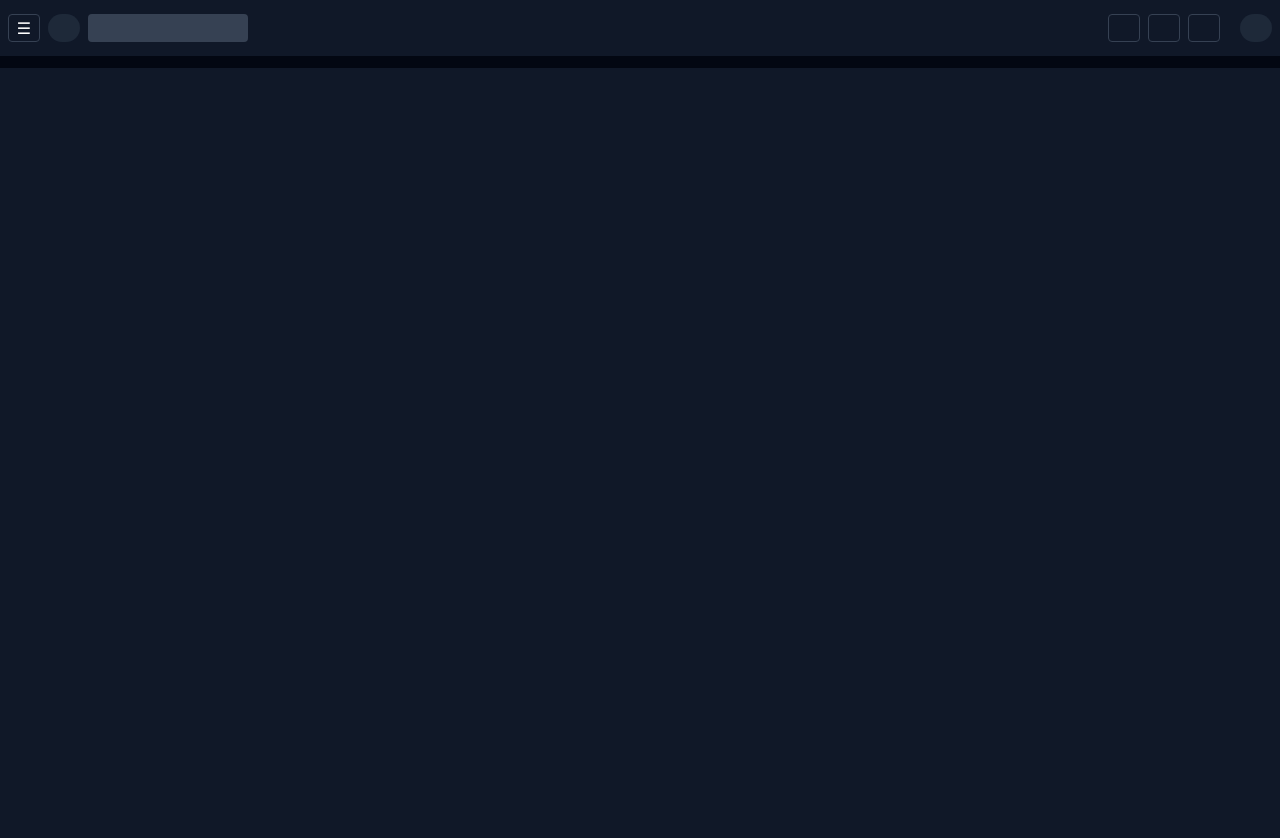
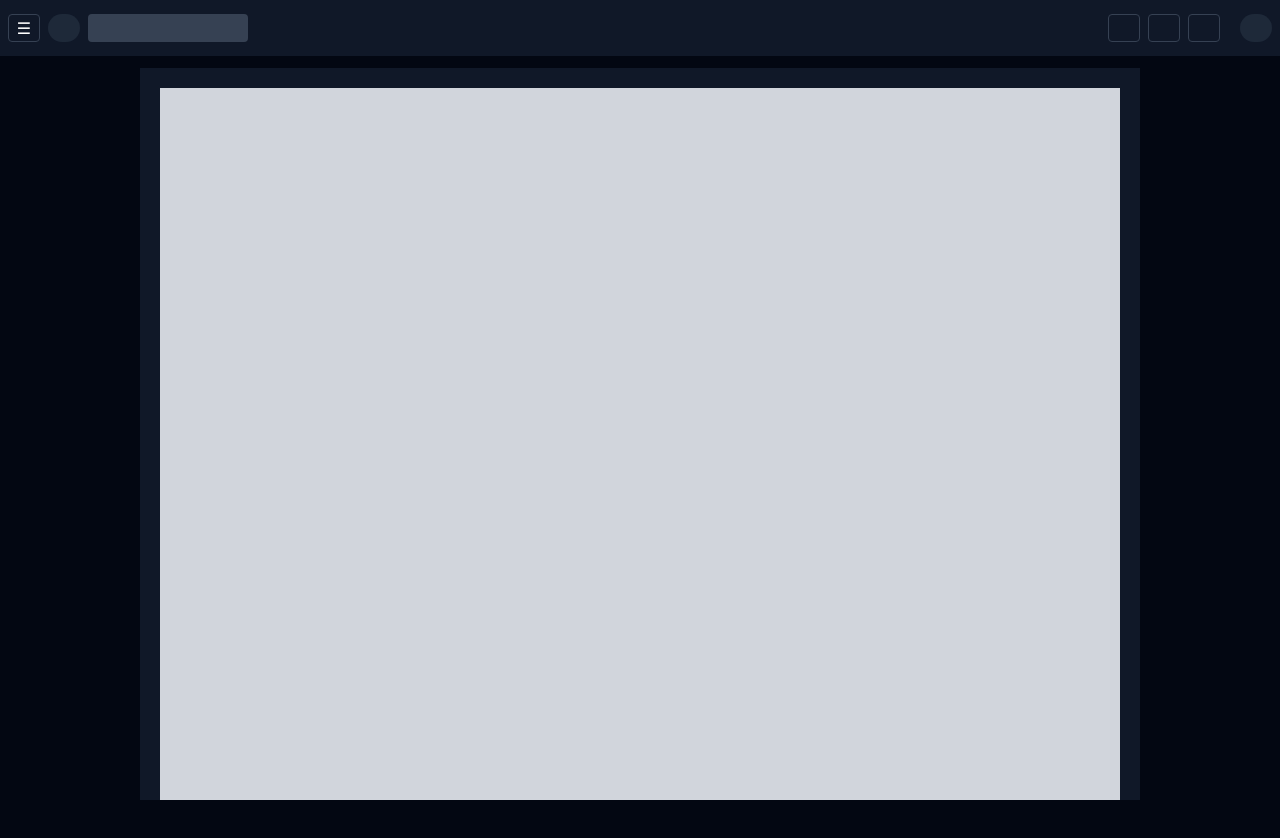
Before and after one commit to Luskahz/Ferramenta-Registro-Ocorrencias, a React (Vite) app: page / in a window 1280 px wide. Shown: the top 838 px of the page. After the commit the page ends 800 px from the top, so only its background shows below. Built offline with nearby package versions, Linux system fonts and the light colour scheme.

Commit message:
base stylização  dashboard page pronta finalizado modais e conceito do wrapper

```diff
--- a/src/components/pageElements.jsx
+++ b/src/components/pageElements.jsx
@@ -6,7 +6,7 @@ import UserSideBar from "./userSideBar";
 
 export const Wrapper = ({ children }) => {
   return (
-    <div className="WRAPPER w-[80rem] h-[100rem] max-h-none  overflow-y-auto overflow-x-hidden flex flex-wrap gap-4 mt-17 p-4 bg-gray-900 justify-center items-center scrollbar-custom">
+    <div className="WRAPPER scrollbar-custom overflow-y-auto flex flex-wrap gap-4 mt-17 p-5 bg-gray-900 justify-center items-center">
       {children}
     </div>
   );
--- a/src/index.css
+++ b/src/index.css
@@ -10,6 +10,13 @@ body{
 
 header{
     --GlobalHeaderH: 3.5rem;
+}html, body, #root {
+  margin: 0;
+  padding: 0;
+  width: 100%;
+  height: 100%;
+  overflow: hidden; /* Evita scroll global */
+  background-color: #030712 ;
 }
 
 
--- a/src/pages/dashboard.jsx
+++ b/src/pages/dashboard.jsx
@@ -9,6 +9,7 @@ function Dashboard(){
     return(
         <Background>
             <GlobalElements>
+                <div className="bg-gray-300 h-[1000rem] w-[60rem]"></div>
             </GlobalElements>
         </Background>
     )
```
